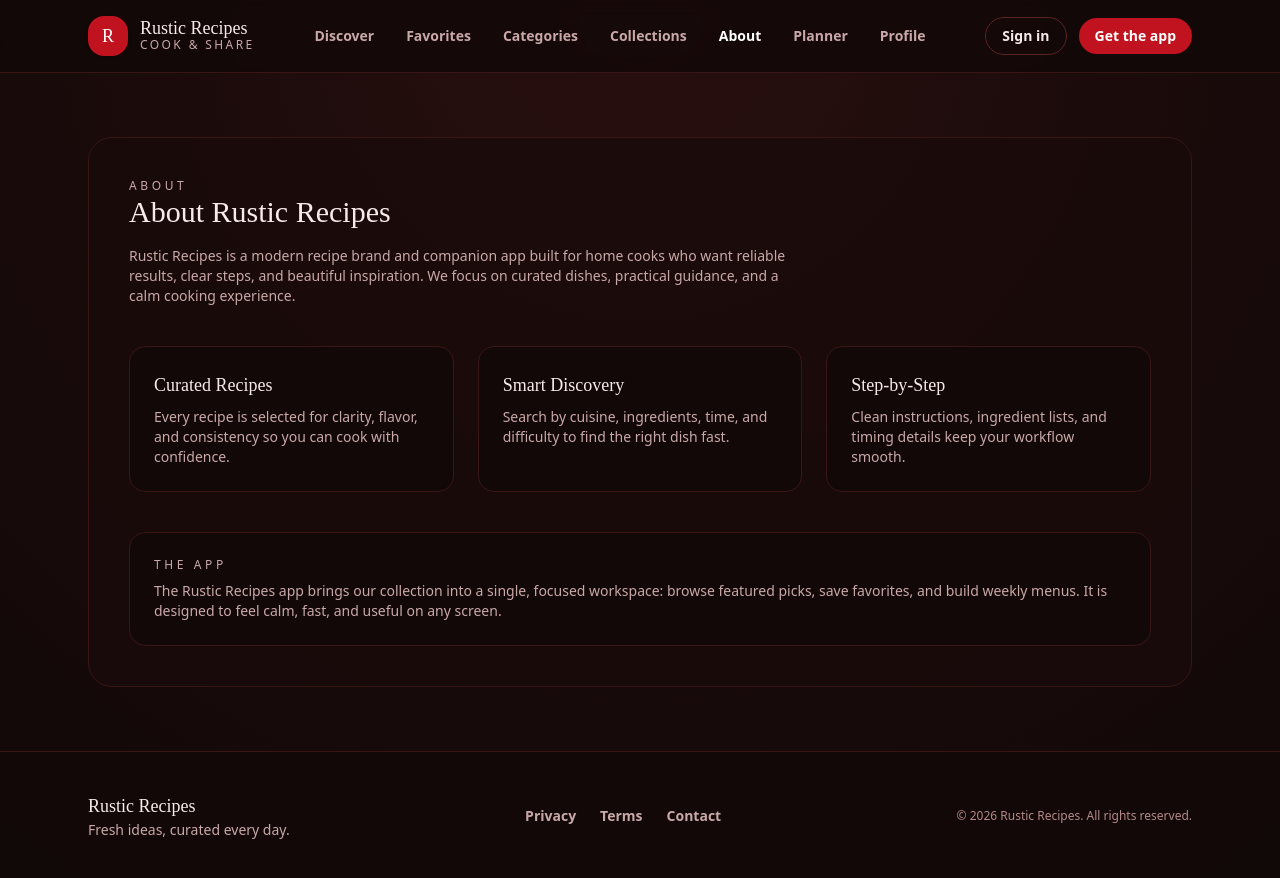
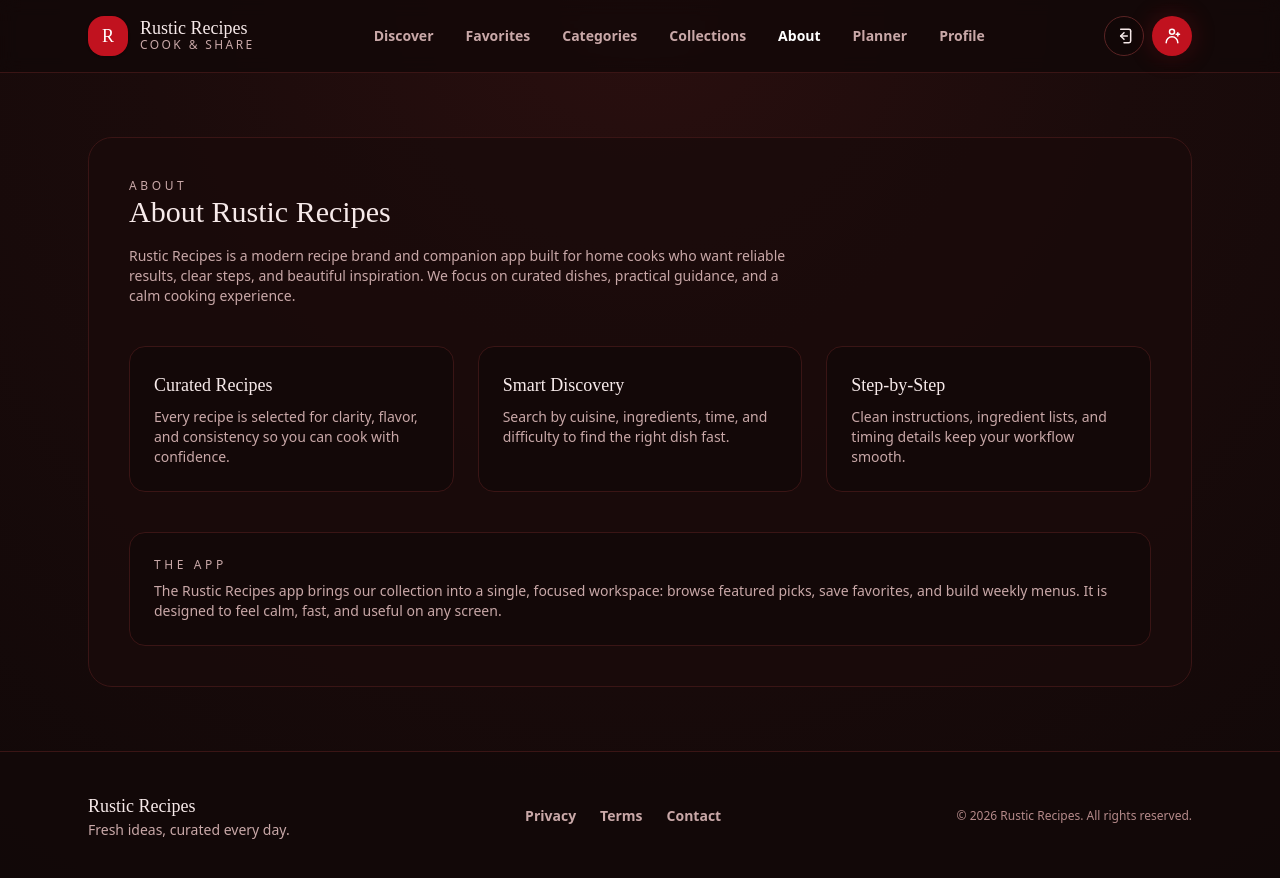
Before and after one commit to Satayesh-Esmaily/Recipe-App, a React (Vite) app: page /about in a window 1280 px wide. Built offline with nearby package versions, Linux system fonts and the light colour scheme.

Commit message:
Replaced emoji auth icons with SVGs

```diff
--- a/src/components/layout/Navbar.jsx
+++ b/src/components/layout/Navbar.jsx
@@ -77,18 +77,48 @@ function Navbar() {
           </NavLink>
         </nav>
 
-        <div className="flex items-center gap-3">
+        <div className="flex items-center gap-2">
           <NavLink
             to="/login"
-            className="hidden rounded-full border border-[var(--border-strong)] px-4 py-2 text-sm font-semibold text-[var(--text)] transition hover:border-[var(--accent)] hover:text-white md:inline-flex"
+            title="Sign in"
+            className="flex h-10 w-10 items-center justify-center rounded-full border border-[var(--border-strong)] bg-[var(--surface-2)]/70 text-[var(--text)] transition hover:border-[var(--accent)] hover:text-white"
           >
-            Sign in
+            <svg
+              viewBox="0 0 24 24"
+              aria-hidden="true"
+              className="h-5 w-5"
+              fill="none"
+              stroke="currentColor"
+              strokeWidth="1.8"
+              strokeLinecap="round"
+              strokeLinejoin="round"
+            >
+              <path d="M16 12H8" />
+              <path d="M12 16l-4-4 4-4" />
+              <path d="M20 6v12a2 2 0 0 1-2 2h-6" />
+              <path d="M8 4h10a2 2 0 0 1 2 2" />
+            </svg>
           </NavLink>
           <NavLink
             to="/signup"
-            className="rounded-full bg-[var(--accent)] px-4 py-2 text-sm font-semibold text-white transition hover:bg-[var(--accent-2)]"
+            title="Sign up"
+            className="flex h-10 w-10 items-center justify-center rounded-full bg-[var(--accent)] text-white shadow-[0_0_24px_rgba(193,18,31,0.25)] transition hover:bg-[var(--accent-2)]"
           >
-            Get the app
+            <svg
+              viewBox="0 0 24 24"
+              aria-hidden="true"
+              className="h-5 w-5"
+              fill="none"
+              stroke="currentColor"
+              strokeWidth="1.8"
+              strokeLinecap="round"
+              strokeLinejoin="round"
+            >
+              <circle cx="12" cy="7" r="3" />
+              <path d="M5 20a7 7 0 0 1 14 0" />
+              <path d="M19 8v4" />
+              <path d="M17 10h4" />
+            </svg>
           </NavLink>
         </div>
       </div>
```
